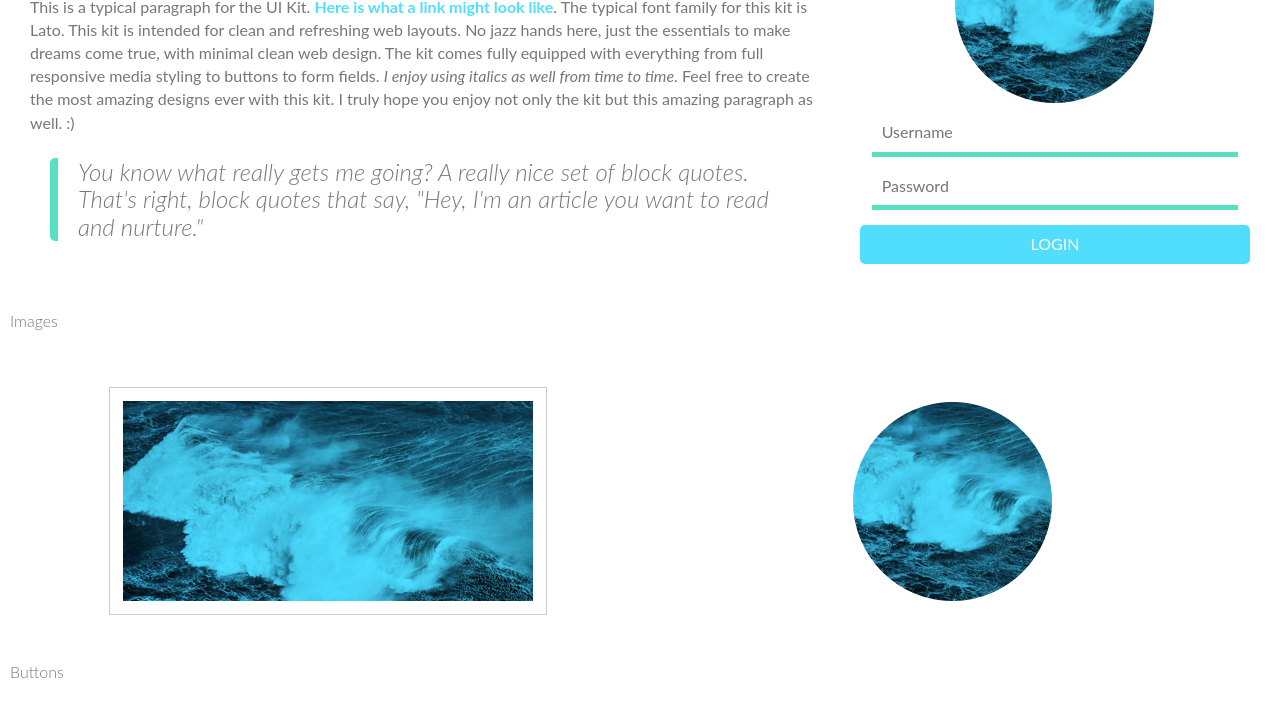
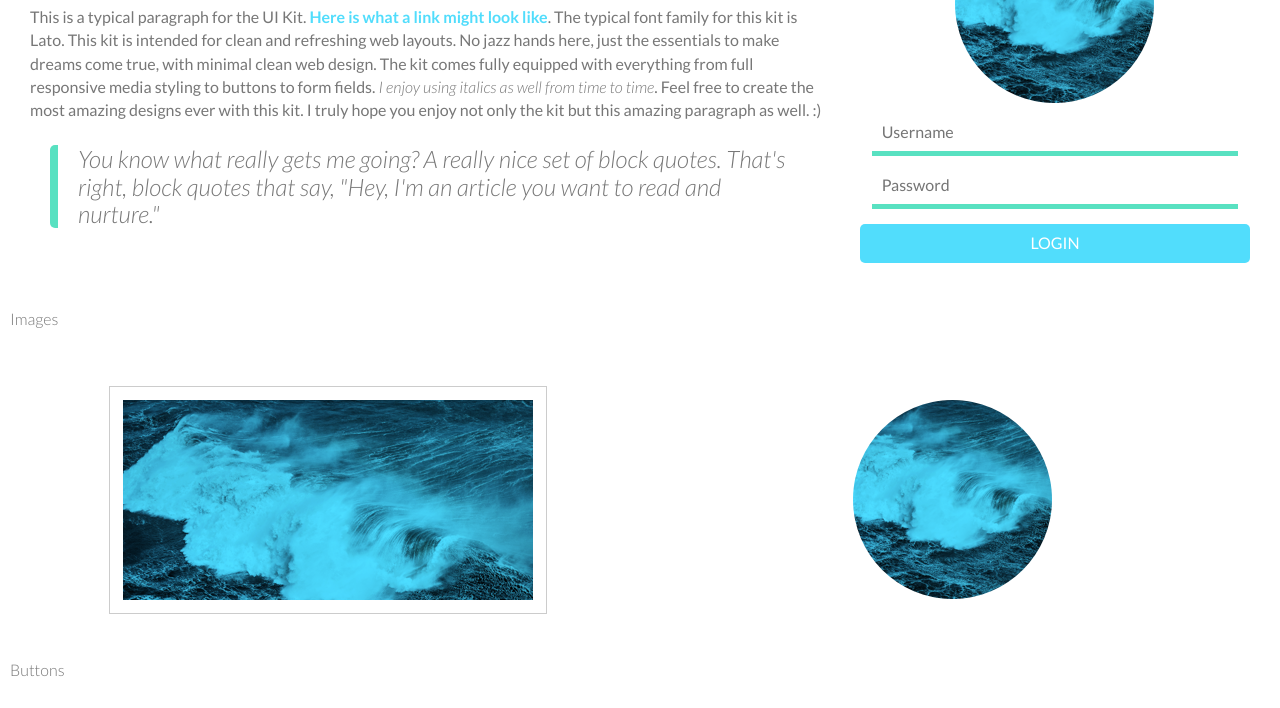
Before and after one commit to AngelaSorokina/Web-Style-Guide, a plain HTML site: page index.html in a window 1280 px wide. Shown: the part 392-1100 px from the top of the page. Drawn offline with Linux system fonts and the light colour scheme.

Commit message:
Added Lato font to main index.html

```diff
--- a/index.html
+++ b/index.html
@@ -4,6 +4,7 @@
 <head>
   <meta charset="utf-8">
   <title>Circles UI Kit</title>
+  <link href="https://fonts.googleapis.com/css2?family=Lato:ital,wght@0,300;0,400;0,700;1,300&display=swap" rel="stylesheet">
   <meta name="viewport" content="width=device-width, initial-scale=1">
   <link rel="stylesheet" href="css/styles.css">
 </head>
```
